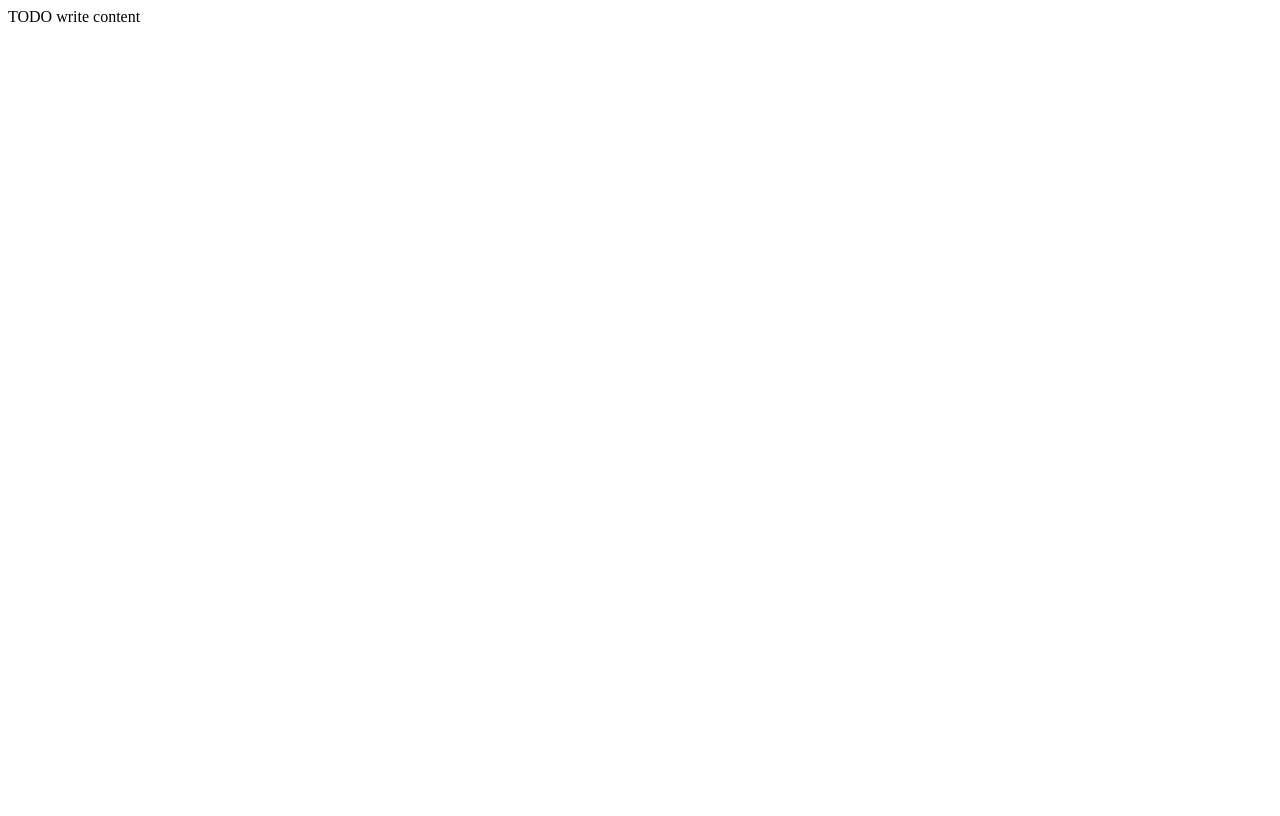
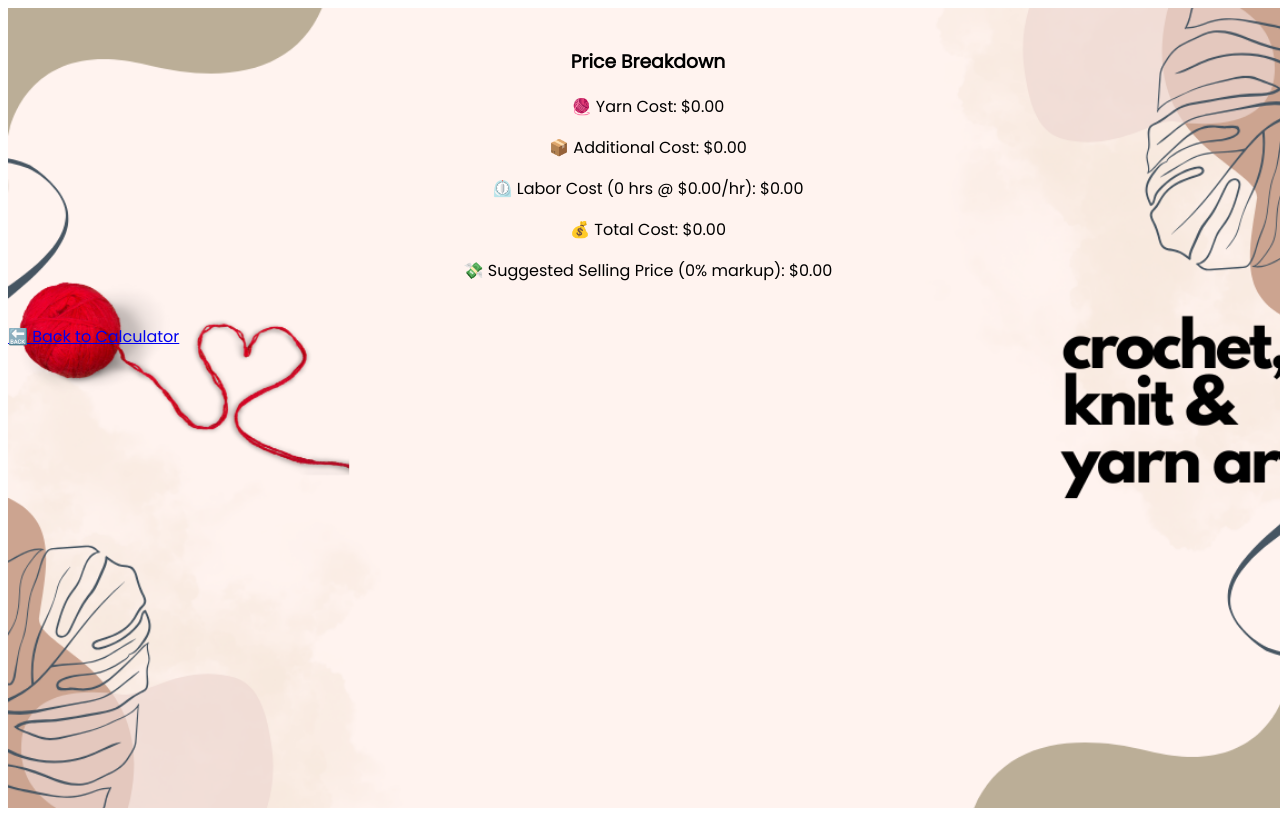
Before and after one commit to BenevolenceEM/Crochet-SellingPrice-Calculator, a plain HTML site: page result.html in a window 1280 px wide. Drawn offline with Linux system fonts and the light colour scheme.

Commit message:
Update result.html

```diff
--- a/result.html
+++ b/result.html
@@ -1,15 +1,37 @@
 <!DOCTYPE html>
-<!--
-Click nbfs://nbhost/SystemFileSystem/Templates/Licenses/license-default.txt to change this license
-Click nbfs://nbhost/SystemFileSystem/Templates/ClientSide/html.html to edit this template
--->
-<html>
+<html lang="en">
     <head>
-        <title>TODO supply a title</title>
         <meta charset="UTF-8">
-        <meta name="viewport" content="width=device-width, initial-scale=1.0">
+        <title>Price Breakdown</title>
+        <link rel="stylesheet" href="main.css">
     </head>
     <body>
-        <div>TODO write content</div>
+        <main class="container">
+            <section class="textbox" id="result"></section>
+            <br><a href="index.html">&#128281; Back to Calculator</a>
+        </main>
+
+        <script>
+        const params = new URLSearchParams(window.location.search);
+        const yarnCost = parseFloat(params.get("ycost")) || 0;
+        const additionalCost = parseFloat(params.get("acost")) || 0;
+        const hoursSpent = parseFloat(params.get("hours")) || 0;
+        const minWage = parseFloat(params.get("mwage")) || 0;
+        const markupPercentage = parseFloat(params.get("profit")) || 0;
+
+        const laborCost = hoursSpent * minWage;
+        const totalCost = yarnCost + additionalCost + laborCost;
+        const markupRate = markupPercentage / 100.0;
+        const markupPrice = totalCost * (1 + markupRate);
+
+        document.getElementById("result").innerHTML = `
+            <h3>Price Breakdown</h3>
+            <p>&#129526; Yarn Cost: $${yarnCost.toFixed(2)}</p>
+            <p>&#128230; Additional Cost: $${additionalCost.toFixed(2)}</p>
+            <p>&#9202;&#65039; Labor Cost (${hoursSpent} hrs @ $${minWage.toFixed(2)}/hr): $${laborCost.toFixed(2)}</p>
+            <p>&#128176; Total Cost: $${totalCost.toFixed(2)}</p>
+            <p>&#128184; Suggested Selling Price (${markupPercentage}% markup): $${markupPrice.toFixed(2)}</p>
+        `;
+        </script>
     </body>
 </html>
```
